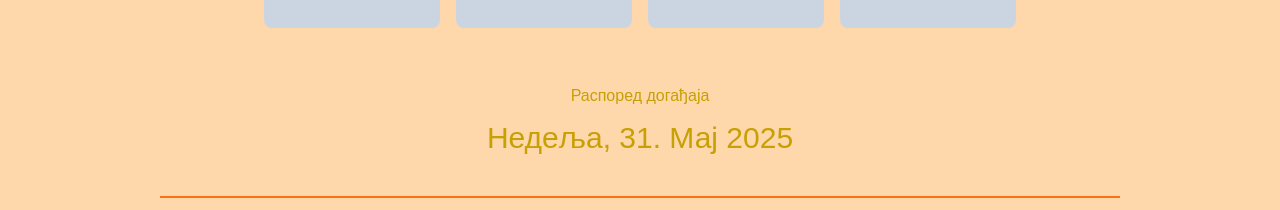
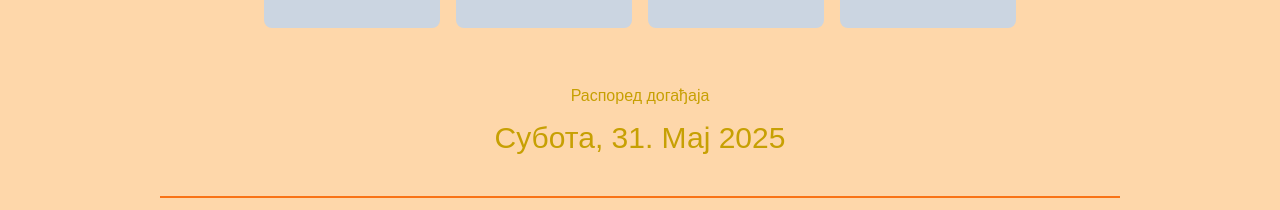
Before and after one commit to CNKE94/kikica.github.io, a Nuxt app: page / in a window 1280 px wide. Shown: the part 1060-1270 px from the top of the page. Built offline with nearby package versions, Linux system fonts and the light colour scheme.

Commit message:
correct date

```diff
--- a/components/EventSchedule.vue
+++ b/components/EventSchedule.vue
@@ -26,7 +26,7 @@ const details = [
     <AppContainer class="flex flex-col bg-orange-200">
         <div class="text-center pb-10 mb-10 border-b-2 border-orange-500">
             <p>Распоред догађаја</p>
-            <AppHeading class="text-3xl mt-3" heading="h2" title="Недеља, 31. Мај 2025"></AppHeading>
+            <AppHeading class="text-3xl mt-3" heading="h2" title="Субота, 31. Мај 2025" />
         </div>
         <div class="grid gap-5 sm:grid-cols-1 lg:grid-cols-2">
             <AppCard
```
